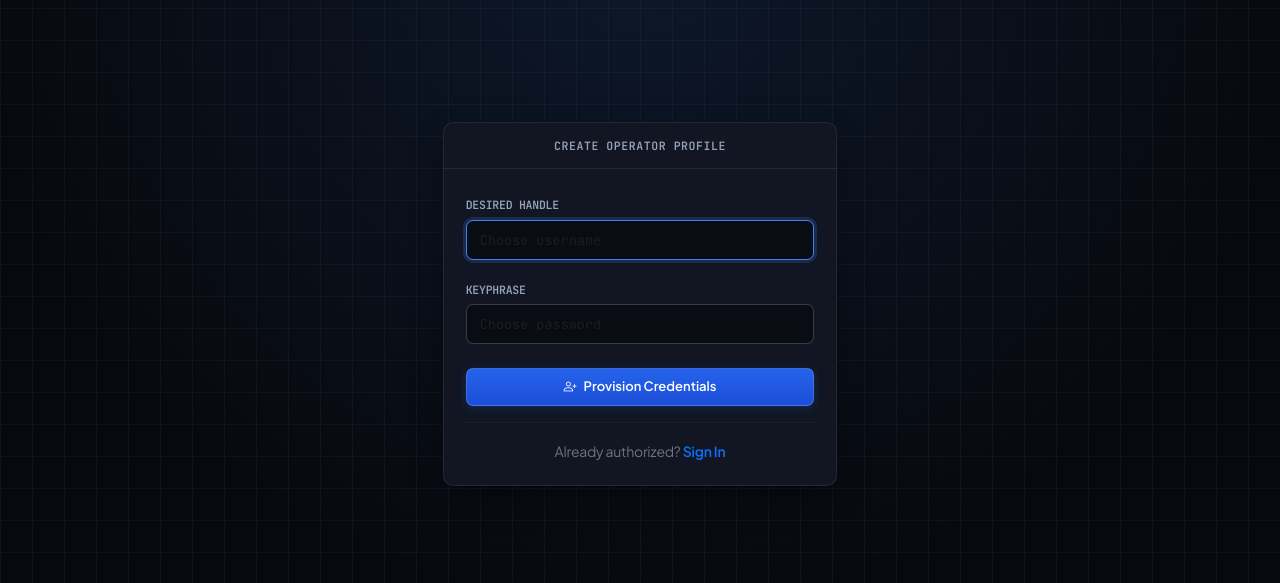
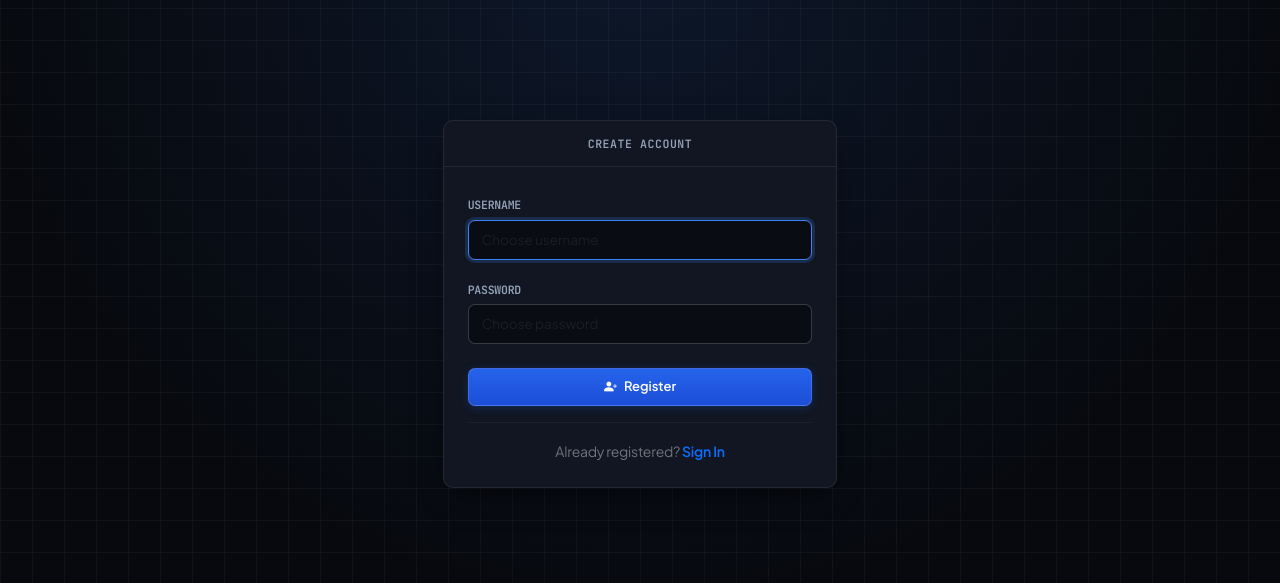
Before and after one commit to Adityachandkaushik/incident-management-system, a Flask app: page /register in a window 1280 px wide. Shown: the part 56-639 px from the top of the page. Run offline with Flask 3, Linux system fonts and the light colour scheme.

Commit message:
Update register page

```diff
--- a/templates/register.html
+++ b/templates/register.html
@@ -1,31 +1,31 @@
 {% extends "base.html" %}
 
-{% block title %}Register - OpsConsole{% endblock %}
+{% block title %}Register - Incident Operations{% endblock %}
 
 {% block content %}
-<div class="row justify-content-center align-items-center" style="min-height: 70vh;">
-    <div class="col-12 col-sm-8 col-md-5 col-lg-4">
+<div class="row justify-content-center align-items-center" style="min-height: calc(85vh - 120px);">
+    <div class="col-12 col-sm-9 col-md-6 col-lg-5 col-xl-4">
         <div class="panel">
             <div class="panel-header justify-content-center">
-                <span>CREATE OPERATOR PROFILE</span>
+                <span>Create Account</span>
             </div>
-            <div class="panel-body">
+            <div class="panel-body p-4">
                 <form action="{{ url_for('auth.register') }}" method="POST">
                     <div class="mb-3">
-                        <label for="username" class="form-label">Desired Handle</label>
-                        <input type="text" class="form-control code-block" id="username" name="username" placeholder="Choose username" required autofocus>
+                        <label for="username" class="form-label">Username</label>
+                        <input type="text" class="form-control" id="username" name="username" placeholder="Choose username" required autofocus>
                     </div>
                     <div class="mb-4">
-                        <label for="password" class="form-label">Keyphrase</label>
-                        <input type="password" class="form-control code-block" id="password" name="password" placeholder="Choose password" required>
+                        <label for="password" class="form-label">Password</label>
+                        <input type="password" class="form-control" id="password" name="password" placeholder="Choose password" required>
                     </div>
                     <button type="submit" class="btn-sre-primary w-100 justify-content-center py-2">
-                        <i class="bi bi-person-plus"></i>
-                        <span>Provision Credentials</span>
+                        <i class="bi bi-person-plus-fill"></i>
+                        <span>Register</span>
                     </button>
                 </form>
                 <div class="text-center mt-3 pt-3 border-top border-secondary border-opacity-10">
-                    <span class="text-secondary small">Already authorized? </span>
+                    <span class="text-secondary small">Already registered? </span>
                     <a href="{{ url_for('auth.login') }}" class="small text-decoration-none fw-semibold">Sign In</a>
                 </div>
             </div>
```
